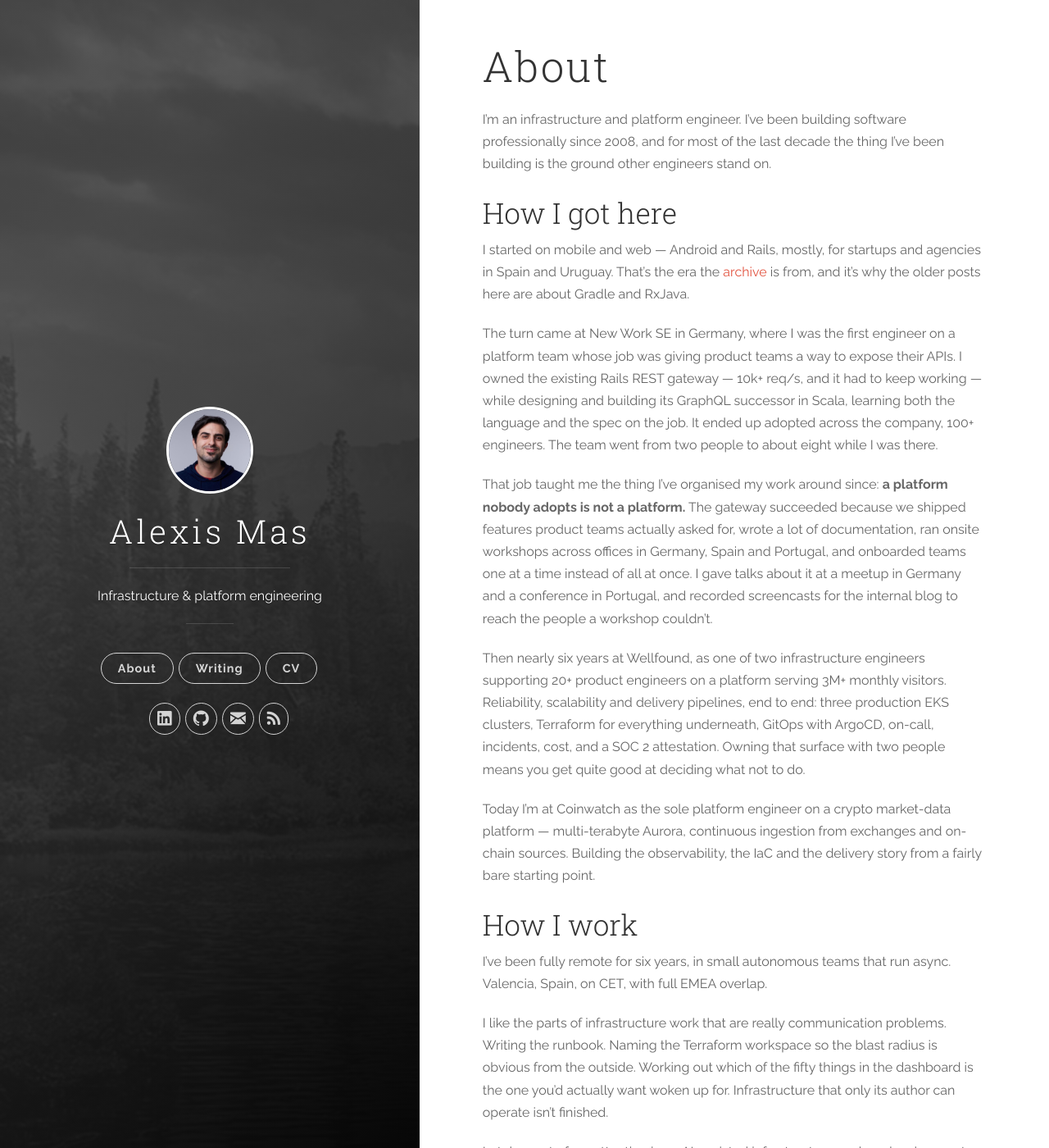
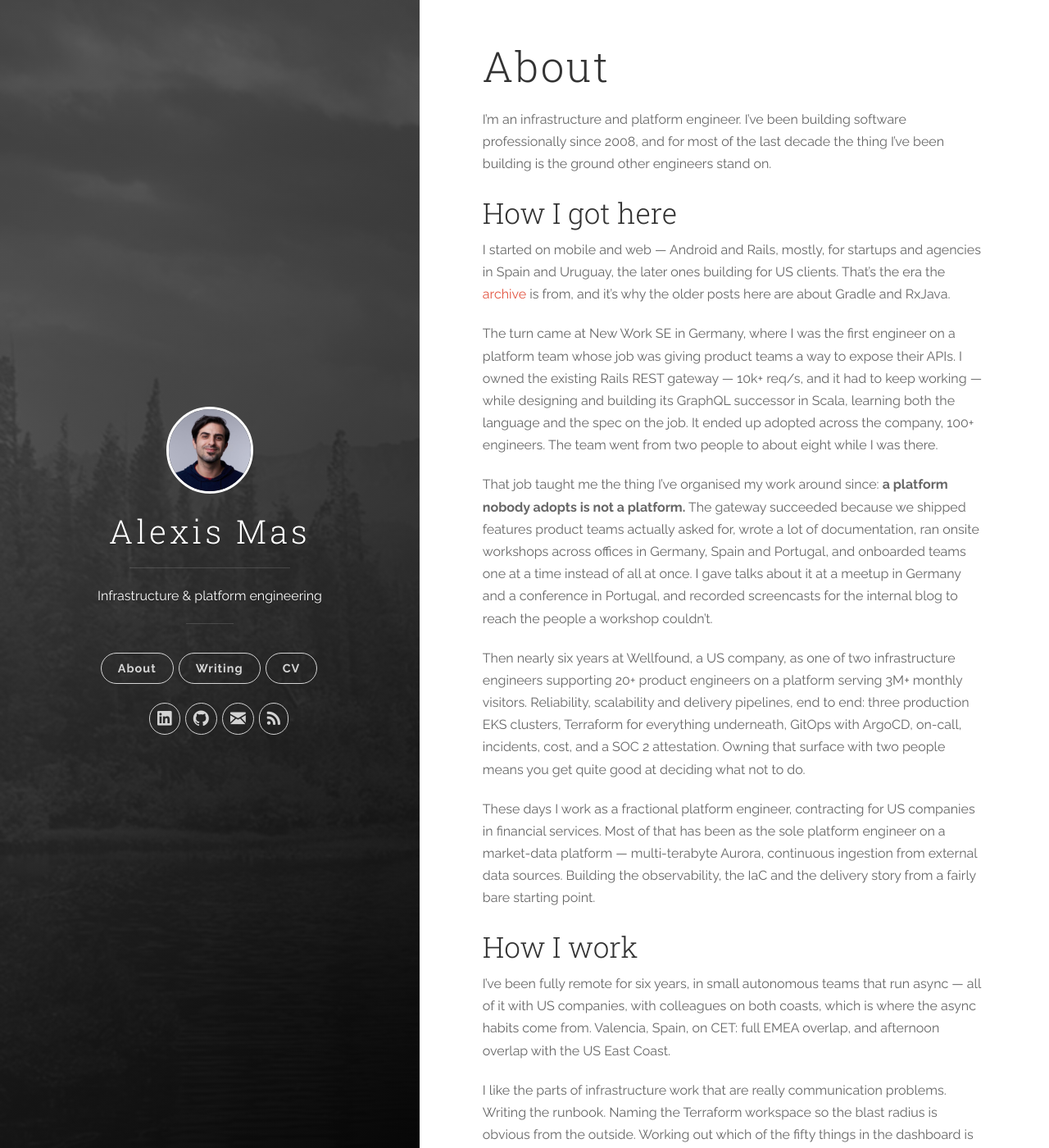
Before and after one commit to Axxiss/axxiss.github.io, a Jekyll site: the page built from about.md, in a window 1280 px wide and 1400 px high. Shown: the whole window at 82% size. Built offline with Jekyll 4.4.1, drawn with Linux system fonts in a browser that asks for light colours; nearby versions of some CDN libraries.

Commit message:
Reframe current work and surface the US-company track record
The homepage and about page named the current client in prose, which goes
stale as soon as the engagement changes. Describe the current work by
engagement shape and sector instead: fractional platform engineering,
contracting for US companies in financial services. The CV keeps the named
entry, since it is a work-history document.

Also correct the positioning on availability. The site sold CET/EMEA only,
which points at European employers and hid a decade of work with US ones.
The six fully-remote years have all been with US companies, so say that, and
add US East Coast overlap alongside the existing EMEA line. West Coast is
framed as async experience rather than live overlap — from CET that gap is
nine hours. The career-wide claim stays narrower than the remote-years claim
because New Work SE was a German company.

Thread the same context through the work history: WyeWorks' US-based
clients, Wellfound as a US company, and the US/European split of the team it
supported.

```diff
--- a/about.md
+++ b/about.md
@@ -11,9 +11,10 @@ engineers stand on.
 
 ## How I got here
 
-I started on mobile and web — Android and Rails, mostly, for startups and agencies in Spain
-and Uruguay. That's the era the [archive](/archive/) is from, and it's why the older posts
-here are about Gradle and RxJava.
+I started on mobile and web — Android and Rails, mostly, for startups and agencies in
+Spain and Uruguay, the later ones building for US clients. That's the era the
+[archive](/archive/) is from, and it's why the older posts here are about Gradle and
+RxJava.
 
 The turn came at New Work SE in Germany, where I was the first engineer on a platform team
 whose job was giving product teams a way to expose their APIs. I owned the existing Rails
@@ -29,20 +30,24 @@ Spain and Portugal, and onboarded teams one at a time instead of all at once. I
 about it at a meetup in Germany and a conference in Portugal, and recorded screencasts for
 the internal blog to reach the people a workshop couldn't.
 
-Then nearly six years at Wellfound, as one of two infrastructure engineers supporting 20+
-product engineers on a platform serving 3M+ monthly visitors. Reliability, scalability and
-delivery pipelines, end to end: three production EKS clusters, Terraform for everything
-underneath, GitOps with ArgoCD, on-call, incidents, cost, and a SOC 2 attestation. Owning
-that surface with two people means you get quite good at deciding what not to do.
+Then nearly six years at Wellfound, a US company, as one of two infrastructure engineers
+supporting 20+ product engineers on a platform serving 3M+ monthly visitors. Reliability,
+scalability and delivery pipelines, end to end: three production EKS clusters, Terraform
+for everything underneath, GitOps with ArgoCD, on-call, incidents, cost, and a SOC 2
+attestation. Owning that surface with two people means you get quite good at deciding what
+not to do.
 
-Today I'm at Coinwatch as the sole platform engineer on a crypto market-data platform —
-multi-terabyte Aurora, continuous ingestion from exchanges and on-chain sources. Building
-the observability, the IaC and the delivery story from a fairly bare starting point.
+These days I work as a fractional platform engineer, contracting for US companies in
+financial services. Most of that has been as the sole platform engineer on a market-data
+platform — multi-terabyte Aurora, continuous ingestion from external data sources.
+Building the observability, the IaC and the delivery story from a fairly bare starting
+point.
 
 ## How I work
 
-I've been fully remote for six years, in small autonomous teams that run async. Valencia,
-Spain, on CET, with full EMEA overlap.
+I've been fully remote for six years, in small autonomous teams that run async — all of it
+with US companies, with colleagues on both coasts, which is where the async habits come from.
+Valencia, Spain, on CET: full EMEA overlap, and afternoon overlap with the US East Coast.
 
 I like the parts of infrastructure work that are really communication problems. Writing the
 runbook. Naming the Terraform workspace so the blast radius is obvious from the outside.
--- a/index.html
+++ b/index.html
@@ -6,7 +6,7 @@ layout: default
 
     <p class="intro">I'm an infrastructure and platform engineer in Valencia, Spain. I keep production systems running: Kubernetes on AWS, the pipelines that deploy to them, the observability that says when they're unhappy, and the bill at the end of the month.</p>
 
-    <p>I've been writing software since 2008 and doing infrastructure for most of the last decade. Right now I'm the sole platform engineer on a crypto market-data platform at Coinwatch. Before that I spent nearly six years at Wellfound, where two of us owned reliability, scalability and delivery for a product serving 3M+ monthly visitors and 20+ product engineers.</p>
+    <p>I've been writing software since 2008 and doing infrastructure for most of the last decade. These days I work as a fractional platform engineer, contracting for US companies in financial services. Before that I spent nearly six years at Wellfound, a US company, where two of us owned reliability, scalability and delivery for a product serving 3M+ monthly visitors and 20+ product engineers.</p>
 
     <p>The part I care about isn't the infrastructure itself — it's making it usable by the engineers who depend on it. Most of my best work has been internal tooling treated as a product: requirements gathered from the people who'll actually use it, then documented and driven to adoption through guides, screencasts and workshops.</p>
 
```
Also changed, not shown: cv.md (+14 -12 lines).
